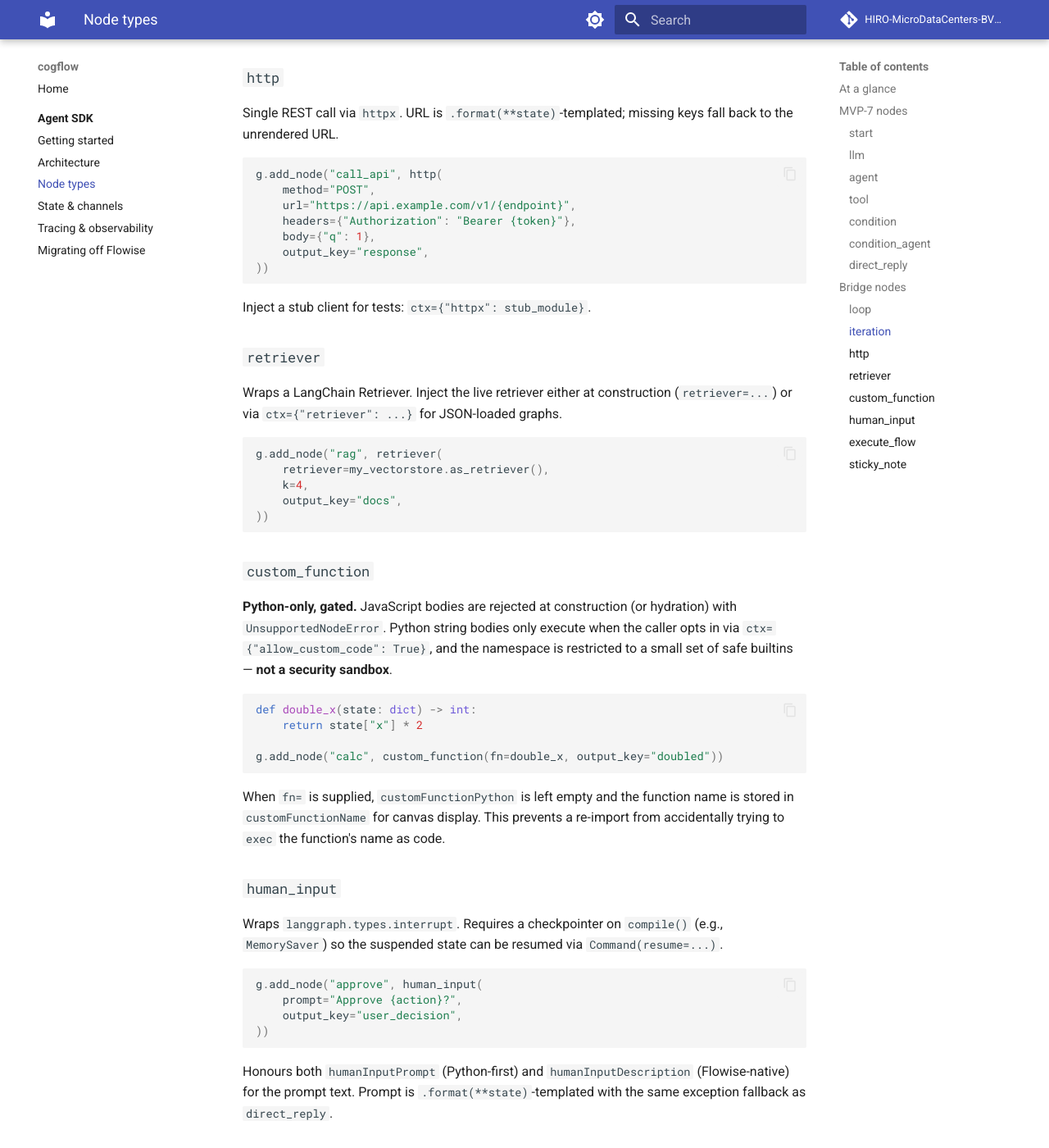
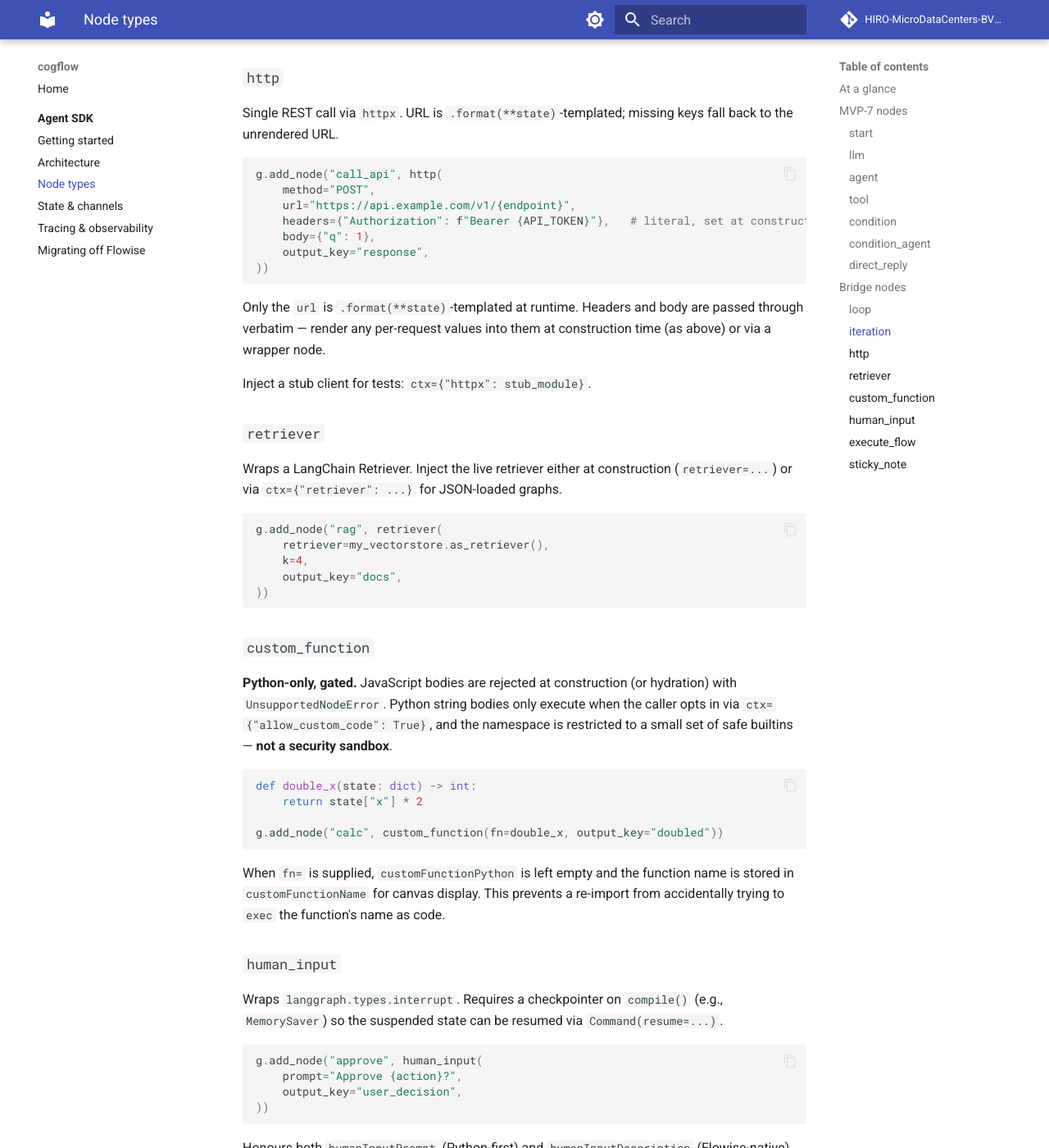
Before and after one commit to HIRO-MicroDataCenters-BV/cogflow, an MkDocs documentation site: the page built from docs/agent/nodes.md, in a window 1280 px wide and 1400 px high, scrolled down 4503 px. Shown: the whole window at 82% size. Built offline with MkDocs 1.6.1 and Material for MkDocs 9.7.7, drawn with Linux system fonts in a browser that asks for light colours; comment, search, counter and statistics services are not loaded; some of the changed text lies outside the part shown.

Commit message:
docs: address Copilot review round 3 on PR #97
All three threads were docs-vs-runtime drift — the docs claimed
behaviour the runtime factories do not actually implement. Narrowed
the docs to match what the factories ship today:

- docs/agent/nodes.md:150 (DirectReply): runtime catches only
  ``KeyError``/``IndexError``. Removed the ``ValueError``/``TypeError``
  claim that mistakenly drifted in from to_python (where the emitted
  code does catch all four).
- docs/agent/nodes.md:258 (HumanInput): same fix — narrowed to
  ``KeyError``/``IndexError`` and made the cross-reference explicit
  rather than vague ("same exception fallback as direct_reply" was
  about to mean two different sets).
- docs/agent/nodes.md:201 (HTTP example): the previous example
  templated a header value (``Bearer {token}``) but the factory only
  runs ``.format(**state)`` on ``url``. Headers and body are passed
  through verbatim. Updated the example to render per-request values
  at construction time (``f"Bearer {API_TOKEN}"``) and added an
  explicit "Only ``url`` is templated at runtime" note.

Hardening the runtime factories to also catch ``ValueError`` /
``TypeError`` (matching what to_python emits) is a worthwhile but
separate change — recorded as a follow-up.

````diff
--- a/docs/agent/nodes.md
+++ b/docs/agent/nodes.md
@@ -146,8 +146,8 @@
 ### `direct_reply`
 
 Terminal node — writes an `AIMessage` and routes to `END`. The message
-is `.format(**state)`-templated and falls back to the raw template on
-any `KeyError`/`IndexError`/`ValueError`/`TypeError`.
+is `.format(**state)`-templated and falls back to the raw template when
+a referenced key is missing (catches `KeyError` / `IndexError`).
 
 ```python
 g.add_node("reply", direct_reply(message="Hi {user_name}, here's your summary."))
@@ -198,11 +198,15 @@
 g.add_node("call_api", http(
     method="POST",
     url="https://api.example.com/v1/{endpoint}",
-    headers={"Authorization": "Bearer {token}"},
+    headers={"Authorization": f"Bearer {API_TOKEN}"},   # literal, set at construction time
     body={"q": 1},
     output_key="response",
 ))
 ```
+
+Only the `url` is `.format(**state)`-templated at runtime. Headers and
+body are passed through verbatim — render any per-request values into
+them at construction time (as above) or via a wrapper node.
 
 Inject a stub client for tests: `ctx={"httpx": stub_module}`.
 
@@ -255,7 +259,8 @@
 
 Honours both `humanInputPrompt` (Python-first) and `humanInputDescription`
 (Flowise-native) for the prompt text. Prompt is `.format(**state)`-templated
-with the same exception fallback as `direct_reply`.
+with a `KeyError` / `IndexError` fallback to the raw template (matches
+`direct_reply`).
 
 ### `execute_flow`
 
````
